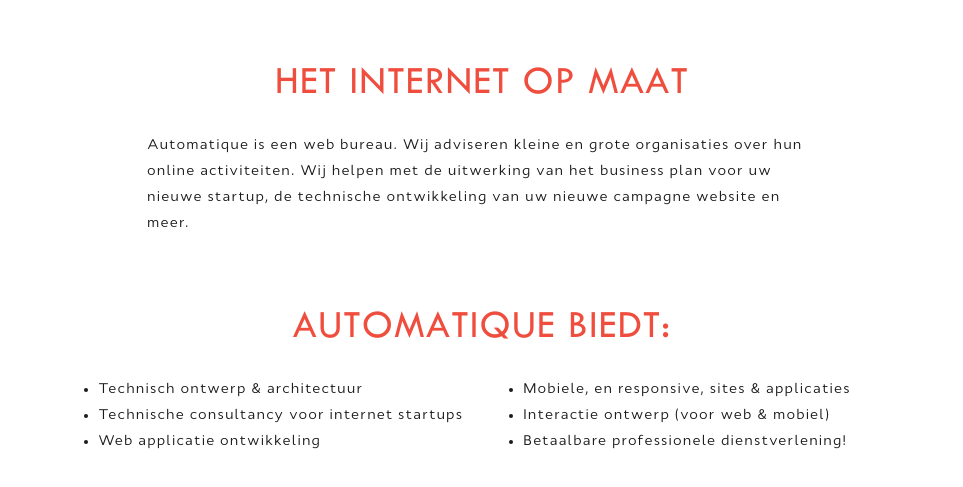
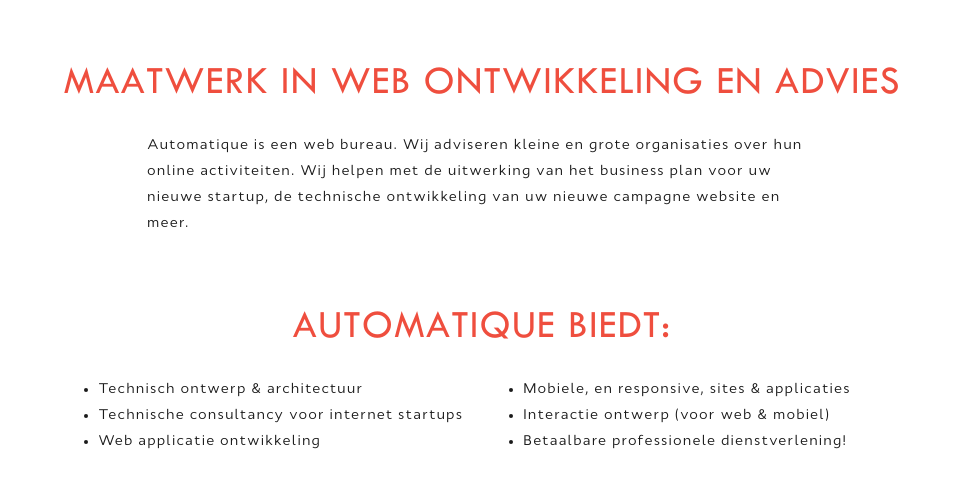
Before and after one commit to Automatique/Automatique.github.io, a plain HTML site: page index.html in a window 1280 px wide. Shown: the part 185-672 px from the top of the page, without its empty margins (158-1121 px from the left). Drawn offline with Linux system fonts and the light colour scheme.

Commit message:
bit more to the point slogan

```diff
--- a/index.html
+++ b/index.html
@@ -46,7 +46,7 @@
     </nav>
 
     <section id="index">
-        <h1>Het internet op maat</h1>
+        <h1>Maatwerk in web ontwikkeling en advies</h1>
         <p>Automatique is een web bureau. Wij adviseren kleine en grote
         organisaties over hun online activiteiten. Wij helpen met de uitwerking van
         het business plan voor uw nieuwe startup, de technische ontwikkeling
```
